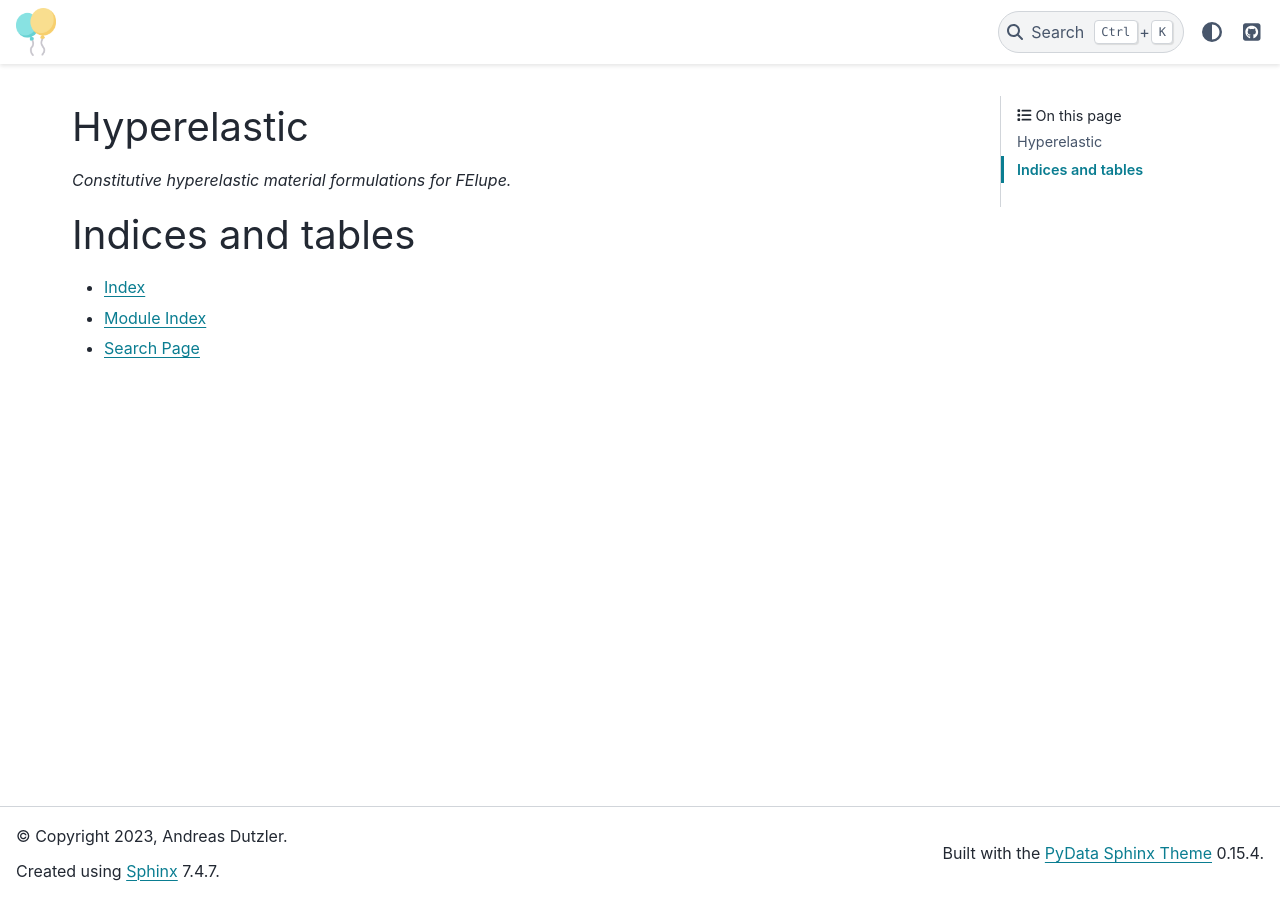
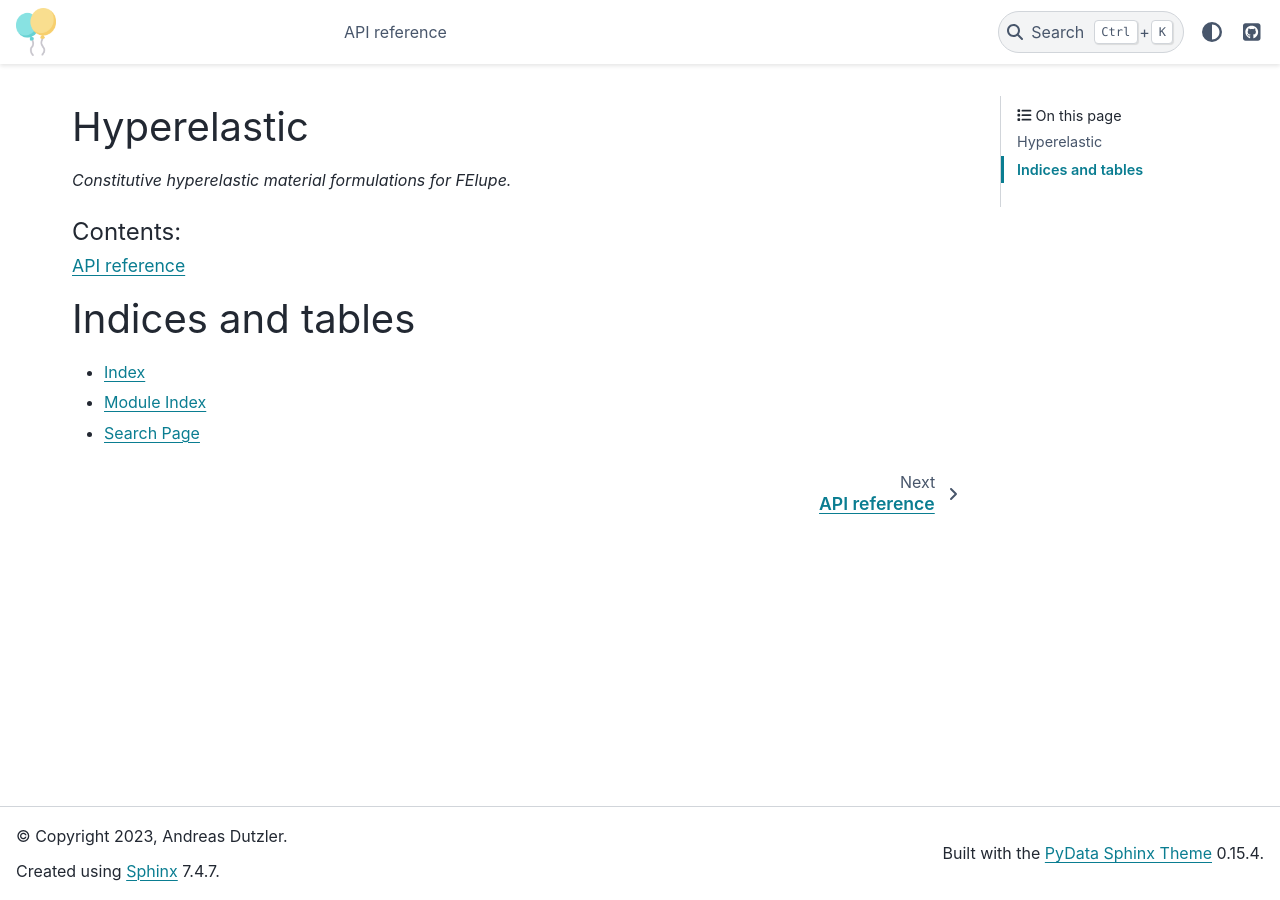
Before and after one commit to adtzlr/hyperelastic, a Sphinx documentation site: the page built from docs/index.rst, in a window 1280 px wide. Built offline with Sphinx 7.4.7 and the PyData theme 0.15.4, drawn with Linux system fonts in a browser that asks for light colours.

```diff
--- /dev/null
+++ b/docs/hyperelastic.rst
@@ -0,0 +1,6 @@
+.. _api:
+
+API reference
+=============
+
+.. automodule:: hyperelastic
--- a/docs/index.rst
+++ b/docs/index.rst
@@ -7,6 +7,8 @@ Hyperelastic
    :maxdepth: 2
    :caption: Contents:
 
+   hyperelastic
+
 
 
 Indices and tables
```
